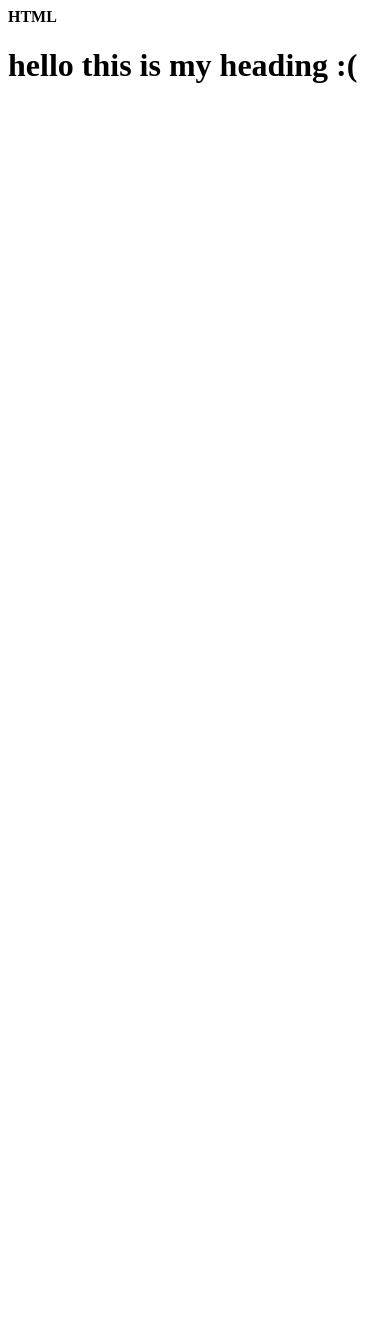
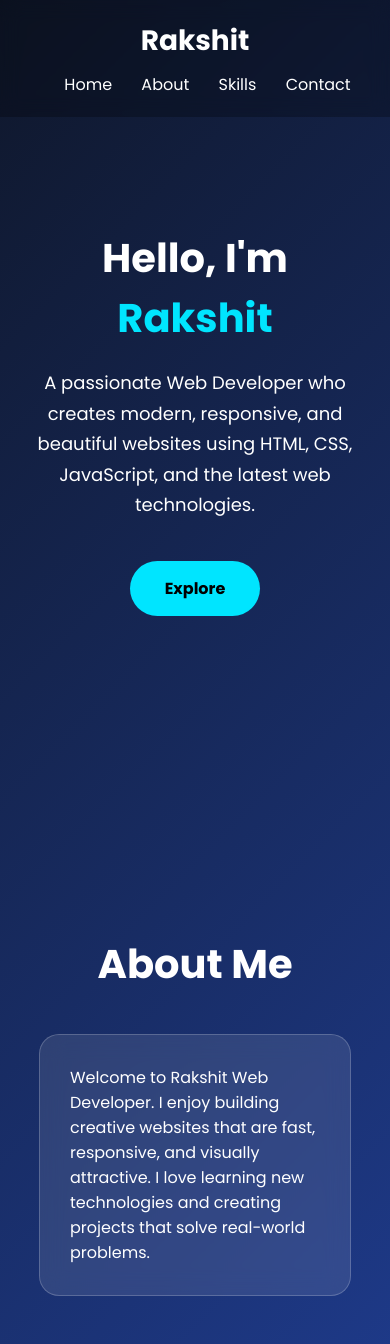
Before and after one commit to rakshit152009/Web-Developer, a plain HTML site: page index.html in a window 390 px wide. Shown: the top 1344 px of the page. Before the commit the page ends 844 px from the top, so only its background shows below. Drawn offline with Linux system fonts and the light colour scheme.

Commit message:
Update index.html

```diff
--- a/index.html
+++ b/index.html
@@ -1,8 +1,284 @@
-<HTML>
-<HEAD>
-<B>  HTML </B>
-</HEAD>
-<BODY>
- <H1> hello this is my heading :( </h1>
-</BODY>
-</HTML>
+        <!DOCTYPE html>
+<html lang="en">
+<head>
+<meta charset="UTF-8">
+<meta name="viewport" content="width=device-width, initial-scale=1.0">
+<title> Rakshit Shirsath </title>
+
+<link href="https://fonts.googleapis.com/css2?family=Poppins:wght@300;400;600;700&display=swap" rel="stylesheet">
+
+<style>
+*{
+    margin:0;
+    padding:0;
+    box-sizing:border-box;
+    font-family:'Poppins',sans-serif;
+}
+
+html{
+    scroll-behavior:smooth;
+}
+
+body{
+    background:linear-gradient(135deg,#0f172a,#1e3a8a,#2563eb);
+    color:#fff;
+}
+
+header{
+    display:flex;
+    justify-content:space-between;
+    align-items:center;
+    padding:20px 8%;
+    position:fixed;
+    width:100%;
+    background:rgba(0,0,0,.25);
+    backdrop-filter:blur(10px);
+}
+
+.logo{
+    font-size:28px;
+    font-weight:bold;
+}
+
+nav a{
+    color:white;
+    text-decoration:none;
+    margin-left:25px;
+    transition:.3s;
+}
+
+nav a:hover{
+    color:#00e5ff;
+}
+
+.hero{
+    min-height:100vh;
+    display:flex;
+    justify-content:center;
+    align-items:center;
+    text-align:center;
+    padding:30px;
+}
+
+.hero h1{
+    font-size:60px;
+}
+
+.hero span{
+    color:#00e5ff;
+}
+
+.hero p{
+    margin:20px auto;
+    max-width:650px;
+    font-size:20px;
+    line-height:1.7;
+}
+
+.btn{
+    display:inline-block;
+    margin-top:20px;
+    padding:15px 35px;
+    background:#00e5ff;
+    color:#000;
+    border-radius:50px;
+    text-decoration:none;
+    font-weight:bold;
+    transition:.3s;
+}
+
+.btn:hover{
+    transform:translateY(-5px);
+    box-shadow:0 0 20px #00e5ff;
+}
+
+section{
+    padding:90px 10%;
+}
+
+.title{
+    text-align:center;
+    margin-bottom:40px;
+    font-size:40px;
+}
+
+.cards{
+    display:grid;
+    grid-template-columns:repeat(auto-fit,minmax(250px,1fr));
+    gap:30px;
+}
+
+.card{
+    background:rgba(255,255,255,.1);
+    border:1px solid rgba(255,255,255,.2);
+    backdrop-filter:blur(12px);
+    border-radius:20px;
+    padding:30px;
+    transition:.4s;
+}
+
+.card:hover{
+    transform:translateY(-10px);
+    box-shadow:0 0 20px rgba(0,229,255,.5);
+}
+
+.card h3{
+    margin-bottom:15px;
+}
+
+.contact{
+    text-align:center;
+}
+
+input,textarea{
+    width:100%;
+    padding:15px;
+    margin:10px 0;
+    border:none;
+    border-radius:10px;
+}
+
+button{
+    padding:15px 35px;
+    border:none;
+    border-radius:50px;
+    background:#00e5ff;
+    font-size:18px;
+    font-weight:bold;
+    cursor:pointer;
+}
+
+footer{
+    text-align:center;
+    padding:25px;
+    background:rgba(0,0,0,.3);
+    margin-top:50px;
+}
+
+@media(max-width:768px){
+
+header{
+flex-direction:column;
+}
+
+nav{
+margin-top:10px;
+}
+
+.hero h1{
+font-size:40px;
+}
+
+.hero p{
+font-size:18px;
+}
+}
+</style>
+</head>
+
+<body>
+
+<header>
+<div class="logo">Rakshit</div>
+
+<nav>
+<a href="#home">Home</a>
+<a href="#about">About</a>
+<a href="#skills">Skills</a>
+<a href="#contact">Contact</a>
+</nav>
+</header>
+
+<section class="hero" id="home">
+
+<div>
+
+<h1>Hello, I'm <span>Rakshit</span></h1>
+
+<p>
+A passionate Web Developer who creates modern, responsive,
+and beautiful websites using HTML, CSS, JavaScript, and the latest web technologies.
+</p>
+
+<a href="#about" class="btn">Explore</a>
+
+</div>
+
+</section>
+
+<section id="about">
+
+<h2 class="title">About Me</h2>
+
+<div class="card">
+
+<p>
+
+Welcome to Rakshit Web Developer.
+
+I enjoy building creative websites that are fast, responsive,
+and visually attractive. I love learning new technologies
+and creating projects that solve real-world problems.
+
+</p>
+
+</div>
+
+</section>
+
+<section id="skills">
+
+<h2 class="title">My Skills</h2>
+
+<div class="cards">
+
+<div class="card">
+<h3> HTML & CSS</h3>
+<p>Modern responsive website design.</p>
+</div>
+
+<div class="card">
+<h3> JavaScript</h3>
+<p>Interactive and dynamic web applications.</p>
+</div>
+
+<div class="card">
+<h3> UI Design</h3>
+<p>Beautiful user interfaces with animations.</p>
+</div>
+
+<div class="card">
+<h3> Responsive Design</h3>
+<p>Perfect on desktop, tablet, and mobile.</p>
+</div>
+
+</div>
+
+</section>
+
+<section id="contact">
+
+<h2 class="title">Contact Me</h2>
+
+<div class="contact">
+
+<input type="text" placeholder="Your Name">
+
+<input type="email" placeholder="Your Email">
+
+<textarea rows="6" placeholder="Your Message"></textarea>
+
+<button>Send Message</button>
+
+</div>
+
+</section>
+
+<footer>
+
+© 2026 Rakshit | Web Developer. All Rights Reserved.
+
+</footer>
+
+</body>
+</html>
```
